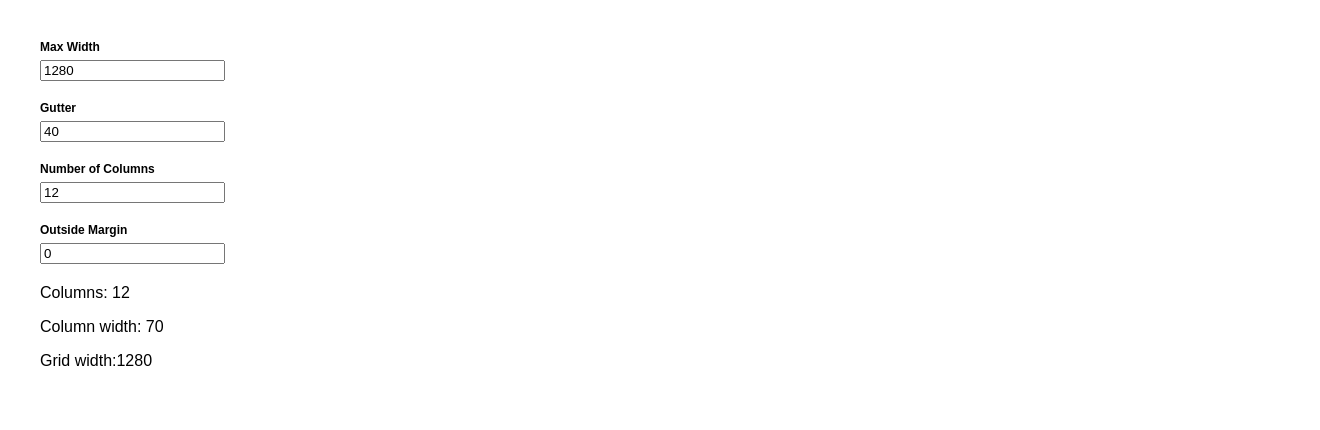
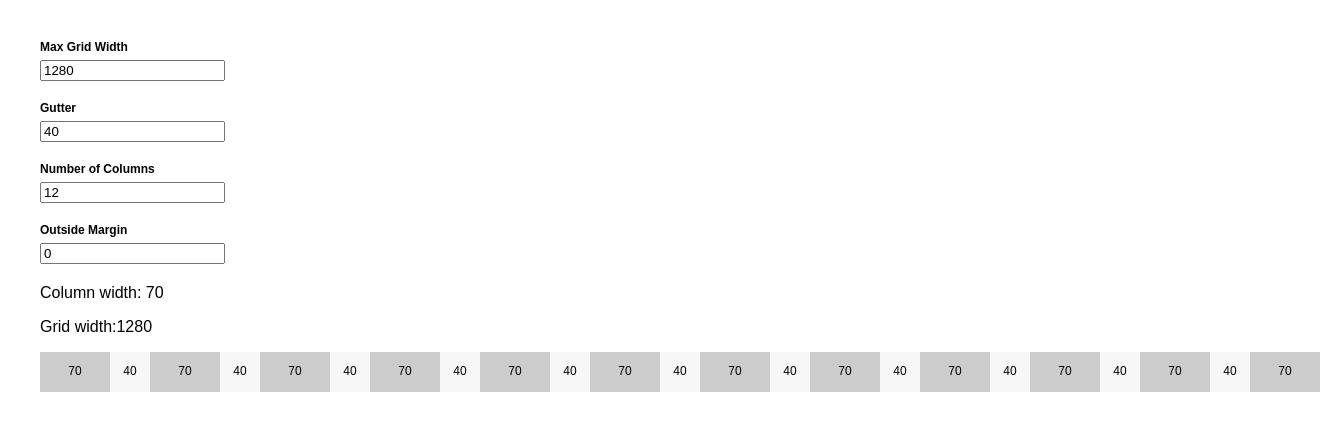
Before and after one commit to dannymcclain/Grid-Calc, a React (Create React App) app: page / in a window 1280 px wide. Shown: the top 430 px of the page, 1320 px wide, since content can reach past the window. Built offline with nearby package versions, Linux system fonts and the light colour scheme.

Commit message:
add grid representation

```diff
--- a/src/App.css
+++ b/src/App.css
@@ -13,6 +13,21 @@ label {
   display: block;
 }
 
-.red {
+.column,
+.gutter {
+  height: 40px;
+  float: left;
+  text-align: center;
+  font-size: 12px;
+}
+
+.column {
+  background: #ccc;
+}
+
+.gutter {
+  background: #f7f7f7;
+}
+.not-exact {
   color: red;
 }
--- a/src/App.js
+++ b/src/App.js
@@ -17,28 +17,6 @@ class App extends Component {
     this.setMargin = this.setMargin.bind(this);
   }
 
-  componentDidMount() {
-    this.updateGrid();
-  }
-
-  updateGrid = () => {
-    const colWidth = Math.floor(
-      (this.state.maxWidth -
-        ((this.state.columns - 1) * this.state.gutter +
-          2 * this.state.margin)) /
-        this.state.columns
-    );
-
-    const gridWidth =
-      colWidth * this.state.columns +
-      (this.state.columns - 1) * this.state.gutter +
-      2 * this.state.margin;
-  };
-
-  getColumns = () => {
-    return this.state.columns;
-  };
-
   getColumnWidth = () => {
     return Math.floor(
       (this.state.maxWidth -
@@ -57,6 +35,25 @@ class App extends Component {
     );
   };
 
+  renderGrid = () => {
+    return [...Array(this.state.columns)].map((_, index, current) => {
+      console.log(index, current.length);
+      const isLastItem = current.length - 1 <= index;
+      const columnWidth = this.getColumnWidth();
+      return (
+        <React.Fragment>
+          <div className="column" style={{ width: columnWidth }}>
+            <p>{columnWidth}</p>
+          </div>
+          {!isLastItem && (
+            <div className="gutter" style={{ width: this.state.gutter }}>
+              <p>{this.state.gutter}</p>
+            </div>
+          )}
+        </React.Fragment>
+      );
+    });
+  };
   setMaxWidth(event) {
     this.setState({ maxWidth: parseInt(event.target.value, 10) });
   }
@@ -74,7 +71,7 @@ class App extends Component {
     return (
       <div className="container">
         <div className="grid-input">
-          <label>Max Width</label>
+          <label>Max Grid Width</label>
           <input
             type="number"
             className="max-width"
@@ -88,7 +85,7 @@ class App extends Component {
           <label>Gutter</label>
           <input
             type="number"
-            className="gutter"
+            className="gutter-input"
             value={this.state.gutter}
             onChange={this.setGutter}
             min={0}
@@ -116,19 +113,23 @@ class App extends Component {
             min={0}
           />
         </div>
-
-        <p>Columns: {this.getColumns()}</p>
-        <p>Column width: {this.getColumnWidth()}</p>
+        <p>
+          Column width:{' '}
+          <span className="column-width">{this.getColumnWidth()}</span>
+        </p>
         <p>
           Grid width:
           <span
             className={` grid-width ${
-              this.getGridWidth() !== this.state.maxWidth ? 'red' : ''
+              this.getGridWidth() !== this.state.maxWidth ? 'not-exact' : ''
             }`}
           >
             {this.getGridWidth()}
           </span>
         </p>
+        <div className="grid" style={{ width: this.getGridWidth() }}>
+          {this.renderGrid()}
+        </div>
       </div>
     );
   }
```
